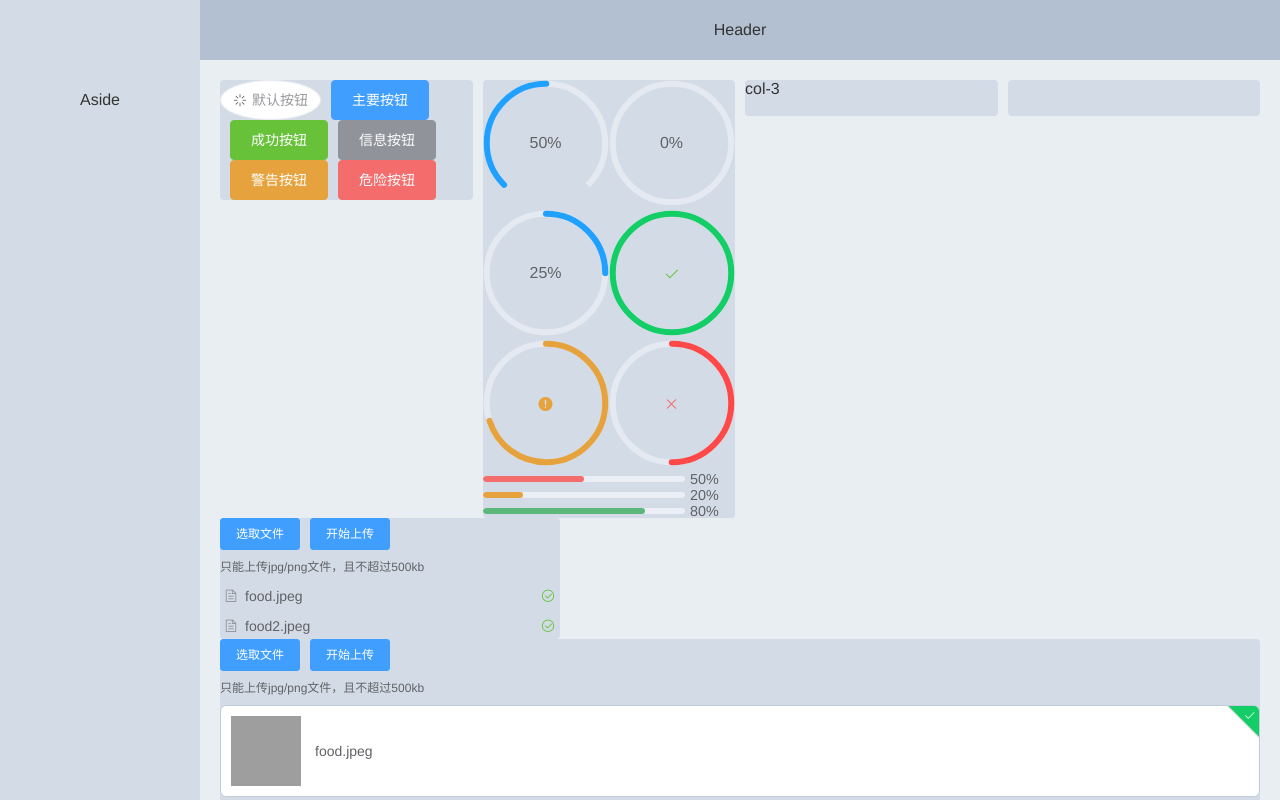
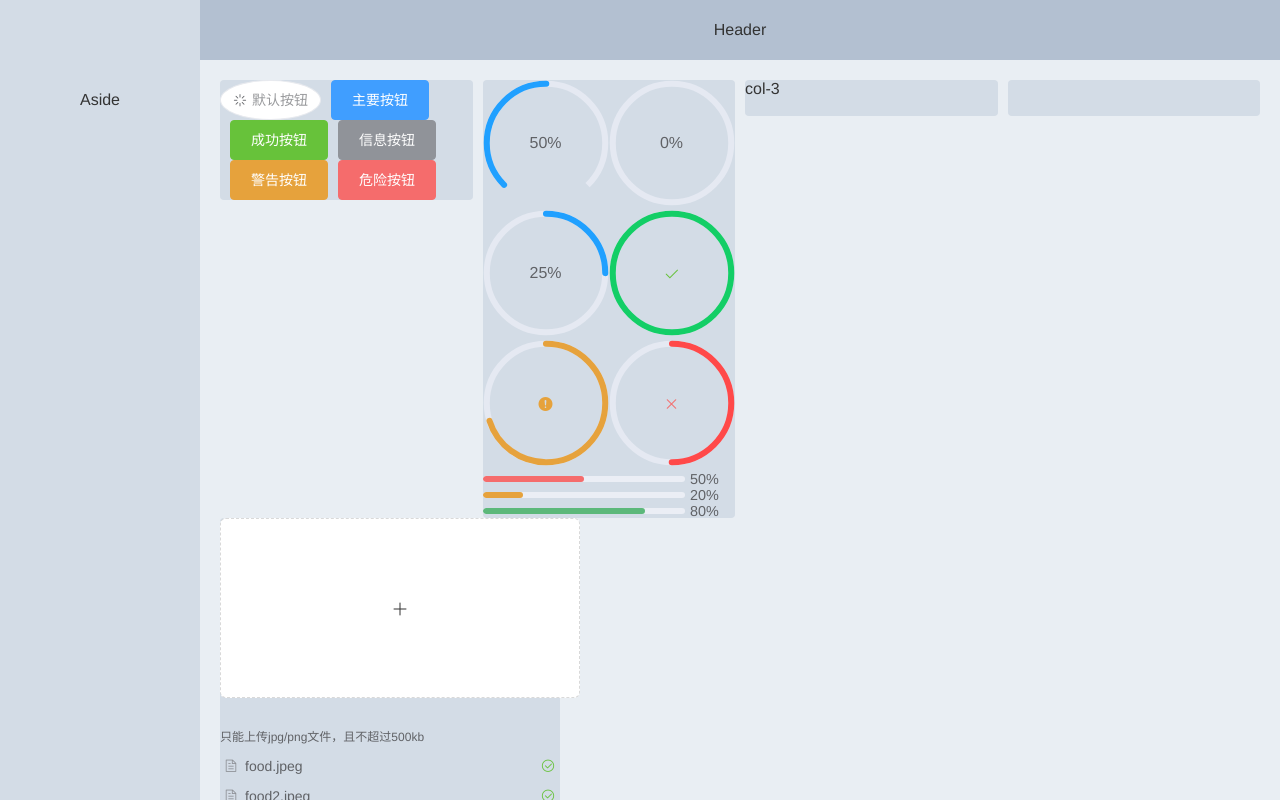
Before and after one commit to nqey/ireact, a React app: page / in a window 1280 px wide. Shown: the top 800 px of the page. Built offline with nearby package versions, Linux system fonts and the light colour scheme; grey boxes are pictures that could not be loaded.

Commit message:
拖动上次

```diff
--- a/src/App.tsx
+++ b/src/App.tsx
@@ -78,12 +78,9 @@ const App: React.FC = () => {
                   onPreview={handlePreview}
                   onRemove={handleRemove}
                   fileList={fileList}
-                  autoUpload={false}
+                  drag
                   tiggert={
-                    <Button size="small" type="primary">选取文件</Button>
-                  }
-                  submit={
-                    <Button size="small" type="primary">开始上传</Button>
+                    <i className="sy-icon-plus" style={{lineHeight: '180px'}}></i>
                   }
                   tip={
                     <div className="sy-upload__tip">只能上传jpg/png文件，且不超过500kb</div>
@@ -124,8 +121,6 @@ const App: React.FC = () => {
                   onPreview={handlePreview}
                   onRemove={handleRemove}
                   fileList={fileList}
-
-                  autoUpload={false}
                   listType="picture-card"
                   tiggert={
                     <i className="sy-icon-plus"></i>
--- a/src/basic/upload/index.tsx
+++ b/src/basic/upload/index.tsx
@@ -254,7 +254,8 @@ class Upload extends React.Component<IP, IS> {
       accept,
       httpRequest,
       limit,
-      onExceed
+      onExceed,
+      drag
     } = this.props
     const {
       listType,
@@ -292,6 +293,7 @@ class Upload extends React.Component<IP, IS> {
           headers={ headers }
           action={ action }
           data={ data }
+          drag= { !!drag }
           reqs={ reqs }
           fileList={ flies }
           tiggert={ tiggert }
--- a/src/basic/upload/upload-dragger.tsx
+++ b/src/basic/upload/upload-dragger.tsx
@@ -5,7 +5,7 @@ interface IP {
   children?: React.ReactNode,
   disabled?: boolean,
   accept?: string,
-  onFile?: (files:any) => void
+  onFile: (files:any) => void
 }
 
 interface IS {
@@ -19,21 +19,16 @@ export interface IDropEvent {
 
 class UploadDragger extends React.Component<IP, IS> {
 
-  constructor(props: IP) {
-    super(props);
-    this.onDrop = this.onDrop.bind(this)
-    this.onDragover = this.onDragover.bind(this)
-    this.onDragleave = this.onDragleave.bind(this)
-    this.getClassName = this.getClassName.bind(this)
-    this.state = { dragover: false }
-  }
+  dragover:boolean = false
 
-  onDrop(e: IDropEvent) {
-    const {disabled, accept, onFile=(files:any) => {}} = this.props
-    if (disabled || !accept) return;
-    this.setState({dragover: false});
+  onDrop = (e: React.DragEvent<HTMLDivElement>) => {
+    e.preventDefault()
+    const {disabled, accept, onFile} = this.props
+    if (disabled) return;
+    this.dragover = false;
     if (!accept) {
       onFile(e.dataTransfer.files)
+
       return;
     }
     onFile([].slice.call(e.dataTransfer.files).filter((file:File) => {
@@ -60,18 +55,21 @@ class UploadDragger extends React.Component<IP, IS> {
     }));
   }
 
-  onDragover() {
+  onDragover = (e: React.DragEvent<HTMLDivElement>) => {
+    console.log('onDragover')
     if (!this.props.disabled) {
-      this.setState({dragover: true});
+      this.dragover = true
     }
+    e.preventDefault()
   }
 
-  onDragleave() {
-    this.setState({dragover: false});
+  onDragleave = () => {
+    console.log('onDragleave')
+    this.dragover = false;
   }
 
-  getClassName() {
-    const { dragover } = this.state
+  get divClassName() {
+    const { dragover } = this
     const classNameObj: any = {
       'sy-upload-dragger': true,
       'is-dragover': dragover
@@ -80,10 +78,10 @@ class UploadDragger extends React.Component<IP, IS> {
   }
 
   render() {
-    const {onDrop, onDragover, onDragleave, getClassName, props} = this
+    const {onDrop, onDragover, onDragleave, divClassName, props} = this
     return (
       <div
-        className={getClassName()}
+        className={divClassName}
         onDrop={onDrop}
         onDragOver={onDragover}
         onDragLeave={onDragleave}
--- a/src/basic/upload/upload-input.tsx
+++ b/src/basic/upload/upload-input.tsx
@@ -1,5 +1,6 @@
 import React from 'react'
 import ajax from './ajax'
+import UploadDragger from './upload-dragger'
 import { RcFile, UploadFile } from './interface'
 
 interface IP<T = any> {
@@ -49,7 +50,7 @@ class UploadInput extends React.Component<IP> {
     return str.indexOf('image') !== -1;
   }
 
-  uploadFiles(files:Array<RcFile>) {
+  uploadFiles = (files:Array<RcFile>) => {
     const {
       autoUpload,
       limit,
@@ -190,7 +191,8 @@ class UploadInput extends React.Component<IP> {
     let {
       handleChange,
       handleKeydown,
-      setRef
+      setRef,
+      uploadFiles
     } = this
     const {
       listType,
@@ -215,7 +217,11 @@ class UploadInput extends React.Component<IP> {
           onClick={() => this.handleClick()}
           onKeyDown={handleKeydown}
           >
-          { tiggert }
+          {
+            drag
+              ? <UploadDragger disabled={disabled} accept={accept} onFile={uploadFiles}>{tiggert}</UploadDragger>
+              : tiggert
+          }
           <input ref={setRef} className="sy-upload__input" type="file" name={name} onChange={handleChange} multiple={multiple} accept={accept}></input>
         </div>
         <div onClick={() => this.handleSubmit()} className="sy-upload sy-upload__submit">
```
